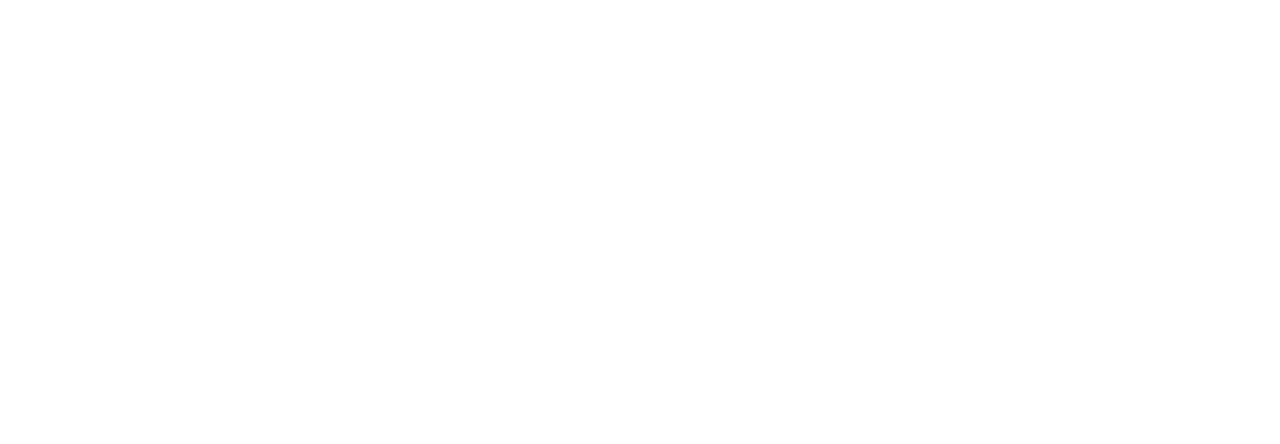
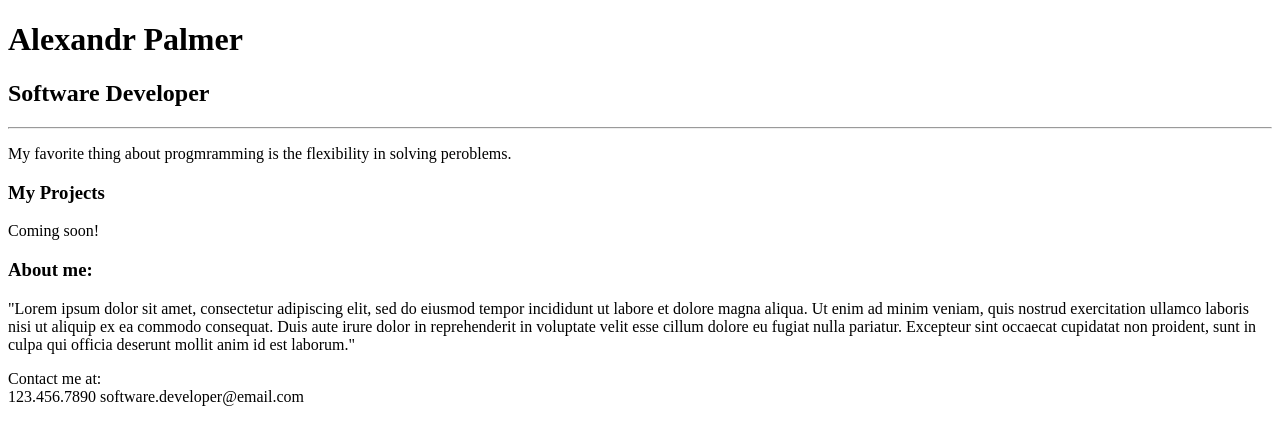
Before and after one commit to palmer2539/personalPortfolio, a plain HTML site: page index.html in a window 1280 px wide. Drawn offline with Linux system fonts and the light colour scheme.

Commit message:
upated personal info

```diff
--- a/index.html
+++ b/index.html
@@ -22,5 +22,27 @@
 		  - Switch out your lorem ipsum for Hipster Ipsum (https://hipsum.co/).
 		  - Add another H3 that contains "Contact Me," a paragraph tag containing your email, and a paragraph tag containing your phone number (these can be fake!).
 	 -->
+
+     <div>
+         <h1>Alexandr Palmer</h1>
+         <h2>Software Developer</h2>
+         <hr>
+         <p>
+             My favorite thing about progmramming is the flexibility in solving peroblems.
+         </p>
+         <h3>My Projects</h3>
+         <p>
+             Coming soon!
+         </p>
+         <h3>About me:</h3>
+         <p>
+            "Lorem ipsum dolor sit amet, consectetur adipiscing elit, sed do eiusmod tempor incididunt ut labore et dolore magna aliqua. Ut enim ad minim veniam, quis nostrud exercitation ullamco laboris nisi ut aliquip ex ea commodo consequat. Duis aute irure dolor in reprehenderit in voluptate velit esse cillum dolore eu fugiat nulla pariatur. Excepteur sint occaecat cupidatat non proident, sunt in culpa qui officia deserunt mollit anim id est laborum."
+         </p>
+         <p>
+             Contact me at: <br>
+             123.456.7890
+             software.developer@email.com
+         </p>
+     </div>
   </body>
 </html>
```
